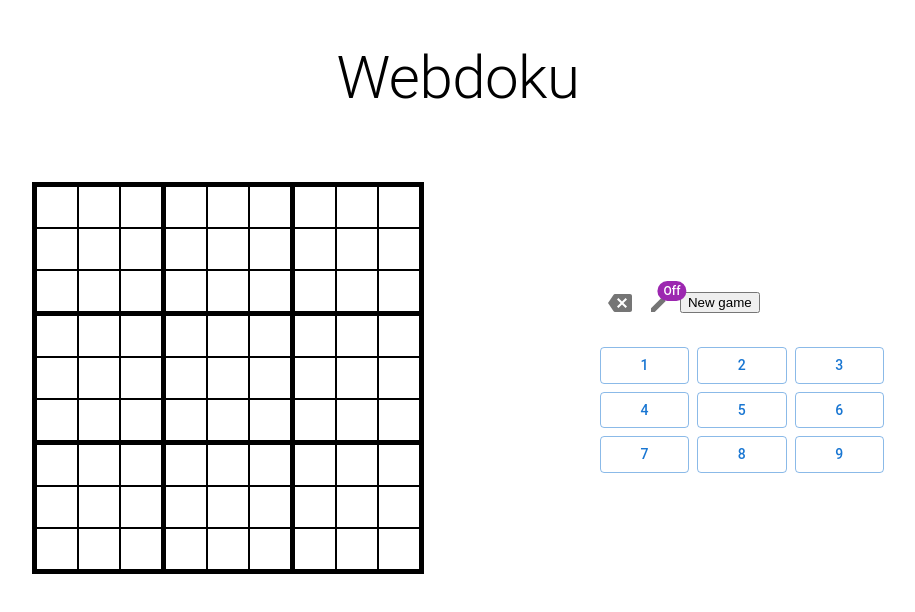
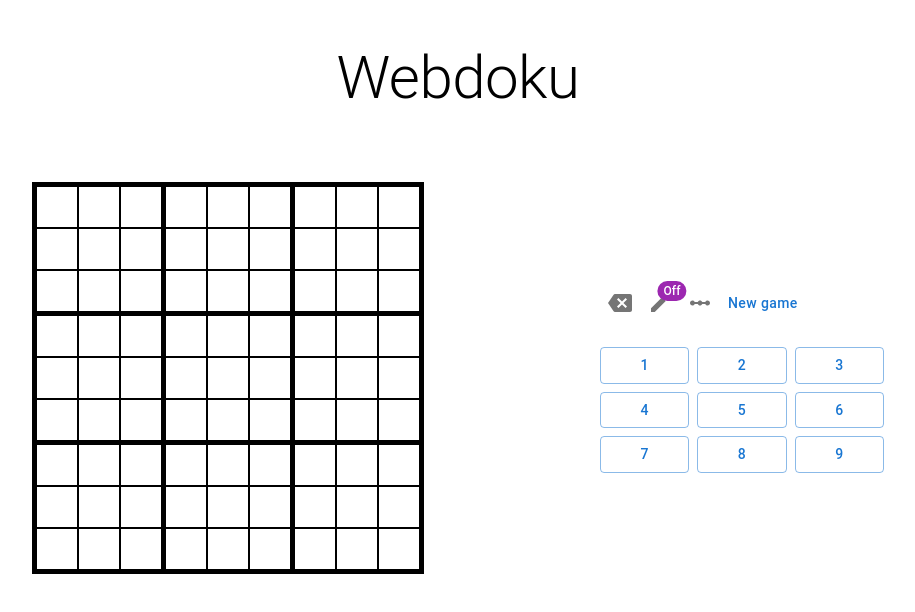
Before and after one commit to scooterh4/webdoku, a React (Create React App) app: page / in a window 1280 px wide. Shown: the top 612 px of the page, without its empty margins (182-1097 px from the left). Built offline with nearby package versions, Linux system fonts and the light colour scheme; no server answers.

Commit message:
feat: added options menu, and moved new game btn to its own component

```diff
--- a/src/ui/actions.tsx
+++ b/src/ui/actions.tsx
@@ -1,26 +1,13 @@
-import React, { useState } from "react"
 import { useMakeNotesContext, useSudokuAPI } from "../context/app-context"
-import { Button } from "@mui/base"
-import {
-  Badge,
-  Box,
-  Dialog,
-  DialogActions,
-  DialogTitle,
-  IconButton,
-} from "@mui/material"
+import { Badge, Box, IconButton } from "@mui/material"
 import BackspaceIcon from "@mui/icons-material/Backspace"
 import EditIcon from "@mui/icons-material/Edit"
+import OptionsMenu from "./options-menu"
+import NewGameButton from "./new-game-button"
 
 export default function Actions() {
-  const { getNewGame, eraseSelectedCell, setMakeNotes } = useSudokuAPI()
+  const { eraseSelectedCell, setMakeNotes } = useSudokuAPI()
   const notesStatus = useMakeNotesContext()
-  const [showDialog, setShowDialog] = useState<boolean>(false)
-
-  function startNewGame() {
-    getNewGame()
-    setShowDialog(false)
-  }
 
   function callEraseCell() {
     eraseSelectedCell()
@@ -45,14 +32,9 @@ export default function Actions() {
         </Badge>
       </IconButton>
 
-      <Button onClick={() => setShowDialog(true)}>New game</Button>
-      <Dialog open={showDialog}>
-        <DialogTitle>Are you sure you want to start a new game?</DialogTitle>
-        <DialogActions>
-          <Button onClick={startNewGame}>Yes</Button>
-          <Button onClick={() => setShowDialog(false)}>No</Button>
-        </DialogActions>
-      </Dialog>
+      <OptionsMenu />
+
+      <NewGameButton />
     </Box>
   )
 }
--- /dev/null
+++ b/src/ui/new-game-button.tsx
@@ -0,0 +1,31 @@
+import { Button, Dialog, DialogActions, DialogTitle } from "@mui/material"
+import { useState } from "react"
+import { useSudokuAPI } from "../context/app-context"
+
+export default function NewGameButton() {
+  const [showDialog, setShowDialog] = useState<boolean>(false)
+  const { getNewGame } = useSudokuAPI()
+
+  function startNewGame() {
+    getNewGame()
+    setShowDialog(false)
+  }
+
+  return (
+    <>
+      <Button
+        onClick={() => setShowDialog(true)}
+        sx={{ textTransform: "none" }}
+      >
+        New game
+      </Button>
+      <Dialog open={showDialog}>
+        <DialogTitle>Are you sure you want to start a new game?</DialogTitle>
+        <DialogActions>
+          <Button onClick={startNewGame}>Yes</Button>
+          <Button onClick={() => setShowDialog(false)}>No</Button>
+        </DialogActions>
+      </Dialog>
+    </>
+  )
+}
--- /dev/null
+++ b/src/ui/options-menu.tsx
@@ -0,0 +1,43 @@
+import React from "react"
+import LinearScaleIcon from "@mui/icons-material/LinearScale"
+import { IconButton, Menu, MenuItem } from "@mui/material"
+
+export default function OptionsMenu() {
+  const [anchorEl, setAnchorEl] = React.useState<null | HTMLElement>(null)
+  const open = Boolean(anchorEl)
+  const handleClick = (event: React.MouseEvent<HTMLButtonElement>) => {
+    setAnchorEl(event.currentTarget)
+  }
+  const handleClose = () => {
+    setAnchorEl(null)
+  }
+
+  return (
+    <>
+      <IconButton
+        id="basic-button"
+        aria-controls={open ? "basic-menu" : undefined}
+        aria-haspopup="true"
+        aria-expanded={open ? "true" : undefined}
+        onClick={handleClick}
+      >
+        <LinearScaleIcon />
+      </IconButton>
+      <Menu
+        id="basic-menu"
+        anchorEl={anchorEl}
+        open={open}
+        onClose={handleClose}
+        MenuListProps={{
+          "aria-labelledby": "basic-button",
+        }}
+      >
+        <MenuItem onClick={handleClose}>Check cell</MenuItem>
+        <MenuItem onClick={handleClose}>Reveal cell</MenuItem>
+        <MenuItem onClick={handleClose}>Check puzzle</MenuItem>
+        <MenuItem onClick={handleClose}>Reveal puzzle</MenuItem>
+        <MenuItem onClick={handleClose}>Reset puzzle</MenuItem>
+      </Menu>
+    </>
+  )
+}
```
